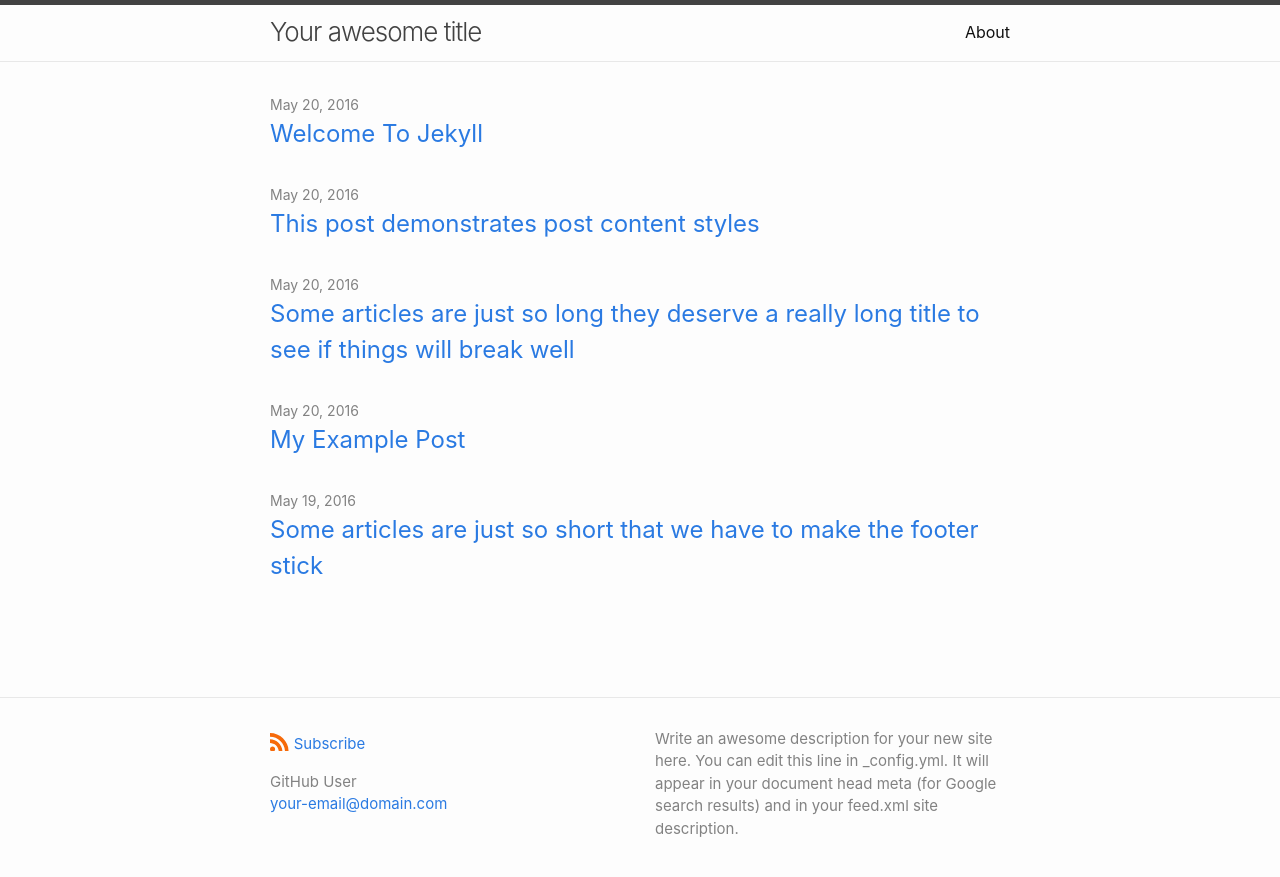
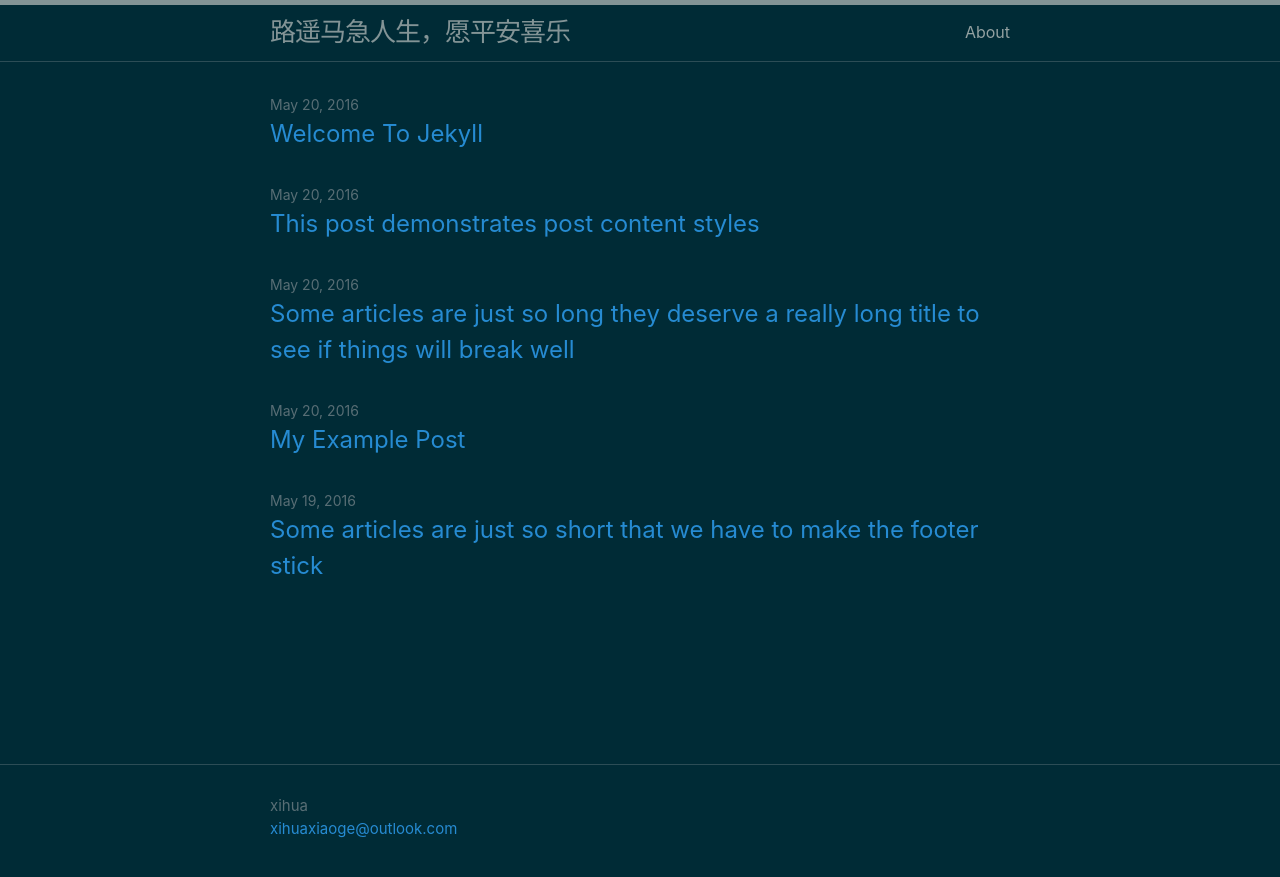
Before and after one commit to akalus/xihua-site, a Jekyll site: the page built from index.md, in a window 1280 px wide. Shown: the top 877 px of the page. Built offline with Jekyll 4.4.1, drawn with Linux system fonts in a browser that asks for light colours.

Commit message:
some change

```diff
--- a/_config.yml
+++ b/_config.yml
@@ -1,14 +1,11 @@
-title: Your awesome title
+title: 路遥马急人生，愿平安喜乐
 author:
-  name: GitHub User
-  email: your-email@domain.com
+  name: xihua
+  email: xihuaxiaoge@outlook.com
 
 # The `>` after `description:` means to ignore line-breaks until next key.
 # If you want to omit the line-break after the end of text, use `>-` instead.
-description: >
-  Write an awesome description for your new site here. You can edit this line
-  in _config.yml. It will appear in your document head meta (for Google search
-  results) and in your feed.xml site description.
+description:
 
 # Build settings
 
@@ -23,10 +20,11 @@ plugins:
 domain: akalus.github.io
 
 url: https://akalus.github.io
-baseurl: /xihua-site/
+baseurl: /xihua-site
 
 
 minima:
+  skin: solarized-dark
   # Minima date format.
   # Refer to https://shopify.github.io/liquid/filters/date/ if you want to customize this.
   #
--- a/_includes/footer.html
+++ b/_includes/footer.html
@@ -5,13 +5,6 @@
 
     <div class="footer-col-wrapper">
       <div class="footer-col">
-        <p class="feed-subscribe">
-          <a href="{{ site.feed.path | default: 'feed.xml' | absolute_url }}">
-            <svg class="svg-icon orange">
-              <use xlink:href="{{ 'assets/minima-social-icons.svg#rss' | relative_url }}"></use>
-            </svg><span>Subscribe</span>
-          </a>
-        </p>
       {%- if site.author %}
         <ul class="contact-list">
           {% if site.author.name -%}
```
Also changed, not shown: 11 other files.
